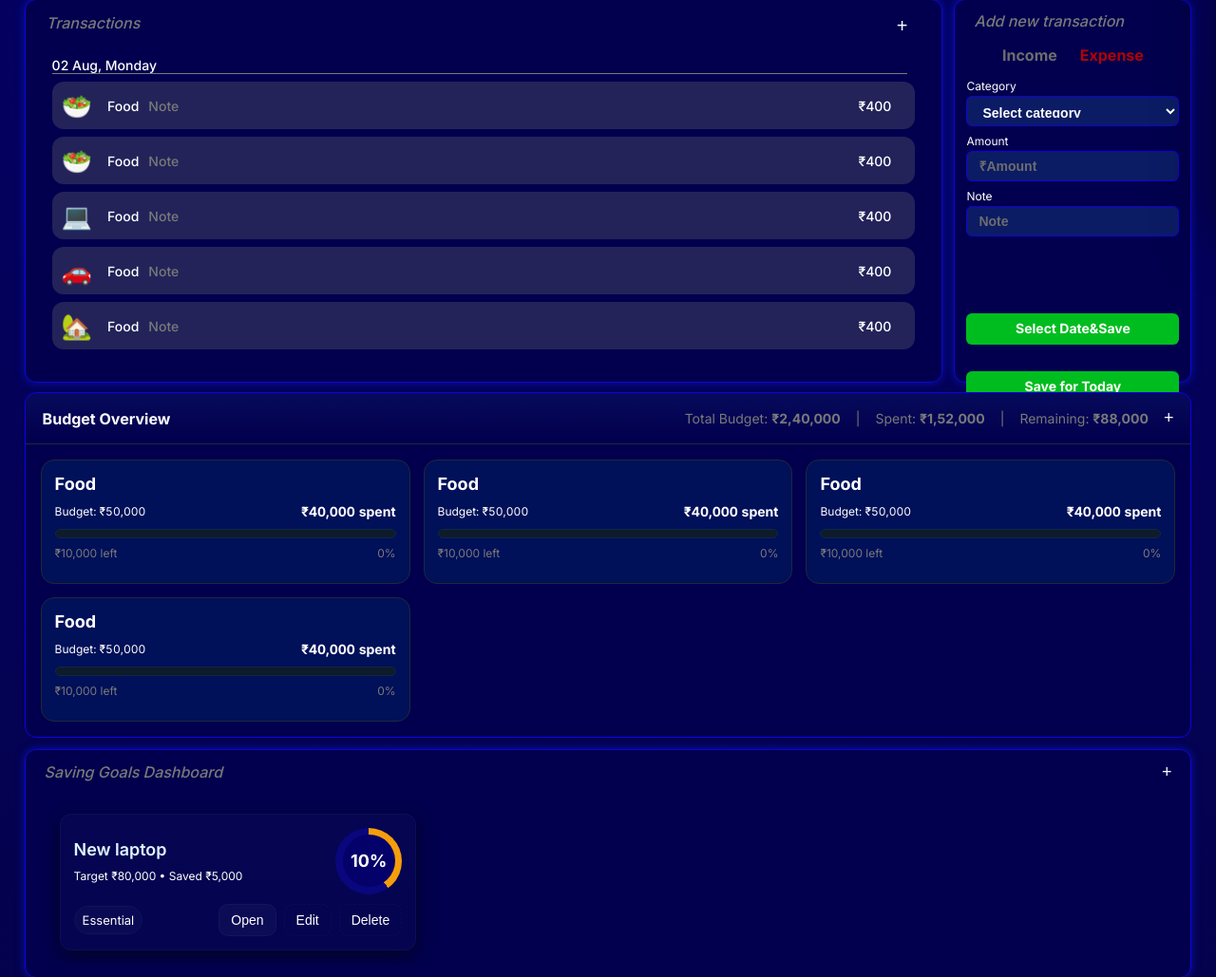
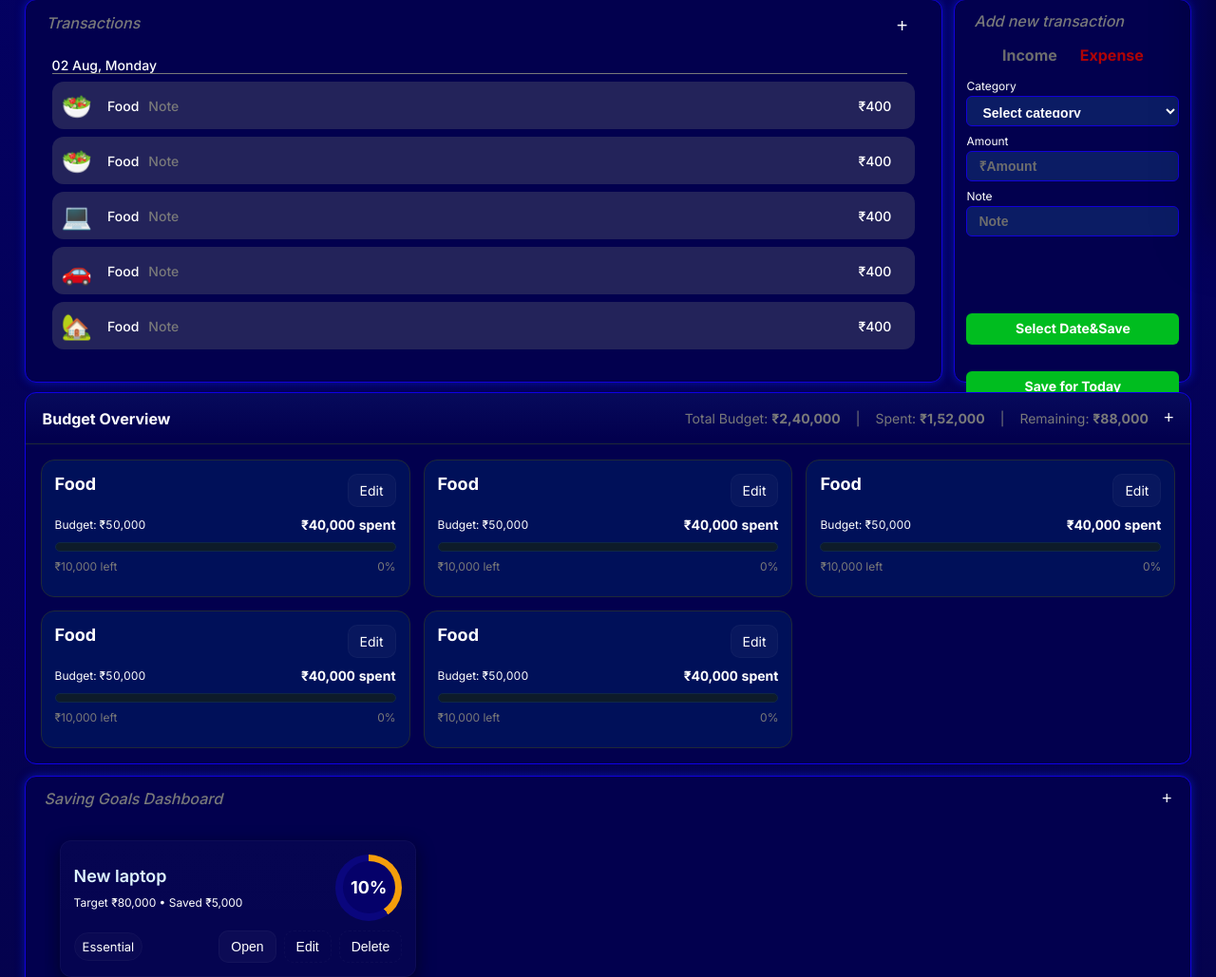
Before and after one commit to ibnu-umer/money-tracker-v2, a Django app: page / in a window 1280 px wide. Shown: the part 554-1583 px from the top of the page at 95% size. Run offline with Django 5.2, Linux system fonts and the light colour scheme; some libraries are stand-ins or nearby versions.

Commit message:
feat(dashboard/budget-card): assign modal for data editing

```diff
--- a/moneytracker/static/css/dashboard.css
+++ b/moneytracker/static/css/dashboard.css
@@ -574,6 +574,12 @@
     overscroll-behavior: contain;
 }
 
+.budget-item-header {
+    display: flex;
+    flex-direction: row;
+    justify-content: space-between;
+}
+
 .cat-card{
     background: var(--color-bg-status);
     border: 1px solid var(--color-budget-border);
--- a/moneytracker/static/js/modal.js
+++ b/moneytracker/static/js/modal.js
@@ -13,6 +13,12 @@ document.addEventListener("DOMContentLoaded", () => {
                     modal.querySelector('#form-title').innerText = "Add Goal";
                 } else {
                     modal.querySelector('#form-title').innerText = "Edit Goal";
+                }
+            } else if (targetId === "budgetModal") {
+                if (btn.dataset.id === "new") {
+                    modal.querySelector("#form-title").innerText = "Add Budget";
+                } else {
+                    modal.querySelector("#form-title").innerText = "Edit Budget";
                 }
             }
             modal.classList.remove("hidden");
--- a/moneytracker/templates/dashboard.html
+++ b/moneytracker/templates/dashboard.html
@@ -223,13 +223,16 @@
                         <span>Spent: <strong>₹1,52,000</strong></span>
                         <span>|</span>
                         <span>Remaining: <strong>₹88,000</strong></span>
-                        <button class="add-button" data-modal-open="budgetModal">+</button>
+                        <button class="add-button" data-modal-open="budgetModal" data-id="new">+</button>
                         </div>
                     </div>
 
                     <div class="categories-grid" id="grid">
                         <article class="cat-card" data-name="Food" data-spent="40000" data-budget="50000" data-trend="up">
-                            <div class="name">Food</div>
+                            <div class="budget-item-header">
+                                <div class="name">Food</div>
+                                <div class="btn" data-modal-open="budgetModal" data-id="100">Edit</div>
+                            </div>
                             <div class="stat">
                                 <div class="meta">Budget: ₹50,000</div>
                                 <div class="amount">₹40,000 spent</div>
@@ -245,7 +248,10 @@
                             </div>
                         </article>
                         <article class="cat-card" data-name="Food" data-spent="40000" data-budget="50000" data-trend="up">
-                            <div class="name">Food</div>
+                            <div class="budget-item-header">
+                                <div class="name">Food</div>
+                                <div class="btn" data-modal-open="budgetModal" data-id="100">Edit</div>
+                            </div>
                             <div class="stat">
                                 <div class="meta">Budget: ₹50,000</div>
                                 <div class="amount">₹40,000 spent</div>
@@ -261,7 +267,10 @@
                             </div>
                         </article>
                         <article class="cat-card" data-name="Food" data-spent="40000" data-budget="50000" data-trend="up">
-                            <div class="name">Food</div>
+                            <div class="budget-item-header">
+                                <div class="name">Food</div>
+                                <div class="btn" data-modal-open="budgetModal" data-id="100">Edit</div>
+                            </div>
                             <div class="stat">
                                 <div class="meta">Budget: ₹50,000</div>
                                 <div class="amount">₹40,000 spent</div>
@@ -277,7 +286,29 @@
                             </div>
                         </article>
                         <article class="cat-card" data-name="Food" data-spent="40000" data-budget="50000" data-trend="up">
-                            <div class="name">Food</div>
+                            <div class="budget-item-header">
+                                <div class="name">Food</div>
+                                <div class="btn" data-modal-open="budgetModal" data-id="100">Edit</div>
+                            </div>
+                            <div class="stat">
+                                <div class="meta">Budget: ₹50,000</div>
+                                <div class="amount">₹40,000 spent</div>
+                            </div>
+                            <div>
+                                <div class="progress" role="progressbar" aria-valuemin="0" aria-valuemax="100" aria-label="Food progress">
+                                <div class="bar" style="width:0%"></div>
+                                </div>
+                                <div class="grid-footer">
+                                <span class="meta remaining">₹10,000 left</span>
+                                <span class="pct">0%</span>
+                                </div>
+                            </div>
+                        </article>
+                        <article class="cat-card" data-name="Food" data-spent="40000" data-budget="50000" data-trend="up">
+                            <div class="budget-item-header">
+                                <div class="name">Food</div>
+                                <div class="btn" data-modal-open="budgetModal" data-id="100">Edit</div>
+                            </div>
                             <div class="stat">
                                 <div class="meta">Budget: ₹50,000</div>
                                 <div class="amount">₹40,000 spent</div>
```
